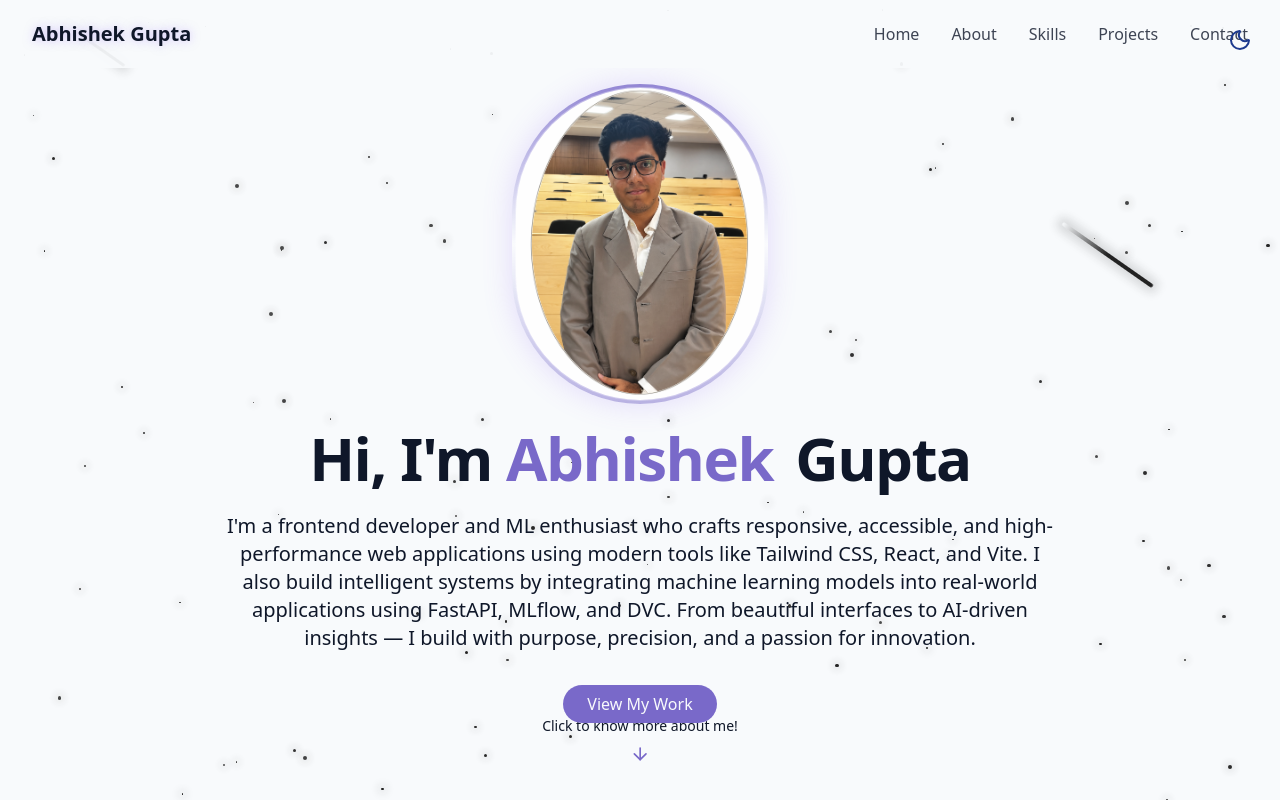
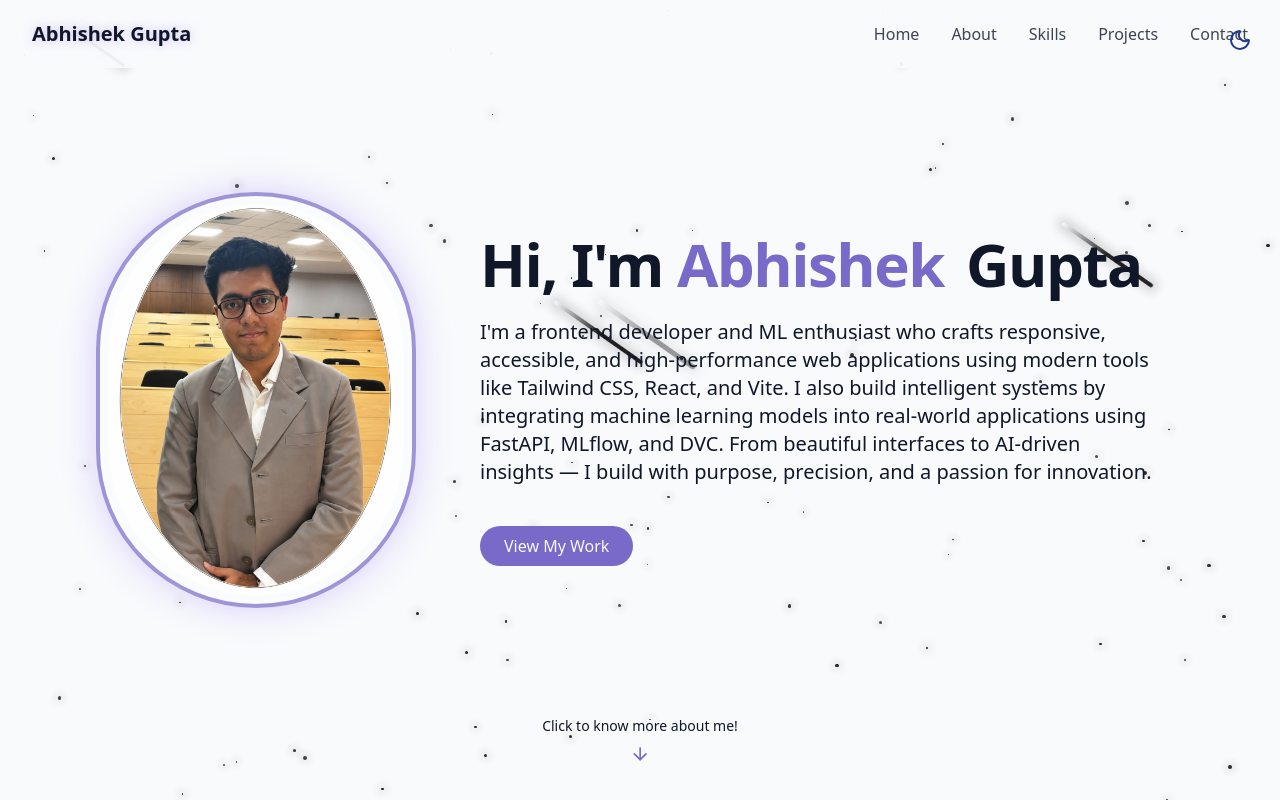
Before and after one commit to DevSourcerer04/portfolio2.0, a React (Vite) app: page / in a window 1280 px wide. Shown: the top 800 px of the page. Built offline with nearby package versions, Linux system fonts and the light colour scheme.

Commit message:
Made some ui changes

```diff
--- a/src/components/HeroSection.jsx
+++ b/src/components/HeroSection.jsx
@@ -6,20 +6,21 @@ export const HeroSection = () => {
       id="hero"
       className="relative min-h-screen flex flex-col items-center justify-center px-4"
     >
-      <div className="container max-w-4xl mx-auto text-center z-10">
-        <div className="space-y-6">
-          <div className="opacity-0 animate-fade-in-delay-1 flex justify-center">
-            <div className="relative w-56 h-72 md:w-64 md:h-80 rounded-[999px] p-[3px] bg-linear-to-b from-primary/80 via-white/30 to-primary/50 shadow-[0_0_30px_rgba(139,92,246,0.2)]">
-              <div className="h-full w-full rounded-[999px] border border-white/10 bg-card/40 backdrop-blur-sm overflow-hidden">
+      <div className="container max-w-6xl mx-auto z-10">
+        <div className="flex flex-col items-center gap-10 text-center lg:flex-row lg:items-center lg:justify-between lg:gap-16 lg:text-left">
+          <div className="opacity-0 animate-fade-in-delay-1 flex justify-center lg:justify-start shrink-0">
+            <div className="relative h-72 w-56 md:h-80 md:w-64 lg:h-[26rem] lg:w-[20rem] rounded-[50%/38%] overflow-hidden border-4 border-primary/70 bg-card/30 shadow-[0_0_35px_rgba(139,92,246,0.28)]">
+              <div className="absolute inset-[8px] rounded-[50%/38%] overflow-hidden border border-white/20 bg-card/20">
                 <img
                   src="/profile-photo.jpg"
                   alt="Portrait of Abhishek Gupta"
-                  className="h-full w-full object-cover"
+                  className="h-full w-full object-cover object-center"
                 />
               </div>
             </div>
           </div>
 
+          <div className="space-y-6 max-w-3xl lg:flex-1">
             <h1 className="text-4xl md:text-6xl font-bold tracking-tight">
               <span className="opacity-0 animate-fade-in"> Hi, I'm</span>
               <span className="text-primary opacity-0 animate-fade-in-delay-1">
@@ -32,16 +33,17 @@ export const HeroSection = () => {
               </span>
             </h1>
 
-          <p className="text-lg md:text-xl text-muted-foreground max-2-2xl mx-auto opacity-0 animate-fade-in-delay-3">
+            <p className="text-lg md:text-xl text-muted-foreground max-w-2xl mx-auto lg:mx-0 opacity-0 animate-fade-in-delay-3">
               I'm a frontend developer and ML enthusiast who crafts responsive, accessible, and high-performance web applications
               using modern tools like Tailwind CSS, React, and Vite. I also build intelligent systems by integrating machine learning models
               into real-world applications using FastAPI, MLflow, and DVC. From beautiful interfaces to AI-driven insights — I build with purpose, precision, and a passion for innovation.
             </p>
 
             <div className="pt-4 opacity-0 animate-fade-in-delay-4">
-            <a href="#projects" className="cosmic-button">
+              <a href="#projects" className="cosmic-button inline-flex">
                 View My Work
               </a>
+            </div>
           </div>
         </div>
       </div>
```
Lines whose indentation alone changed are shown as unchanged.
